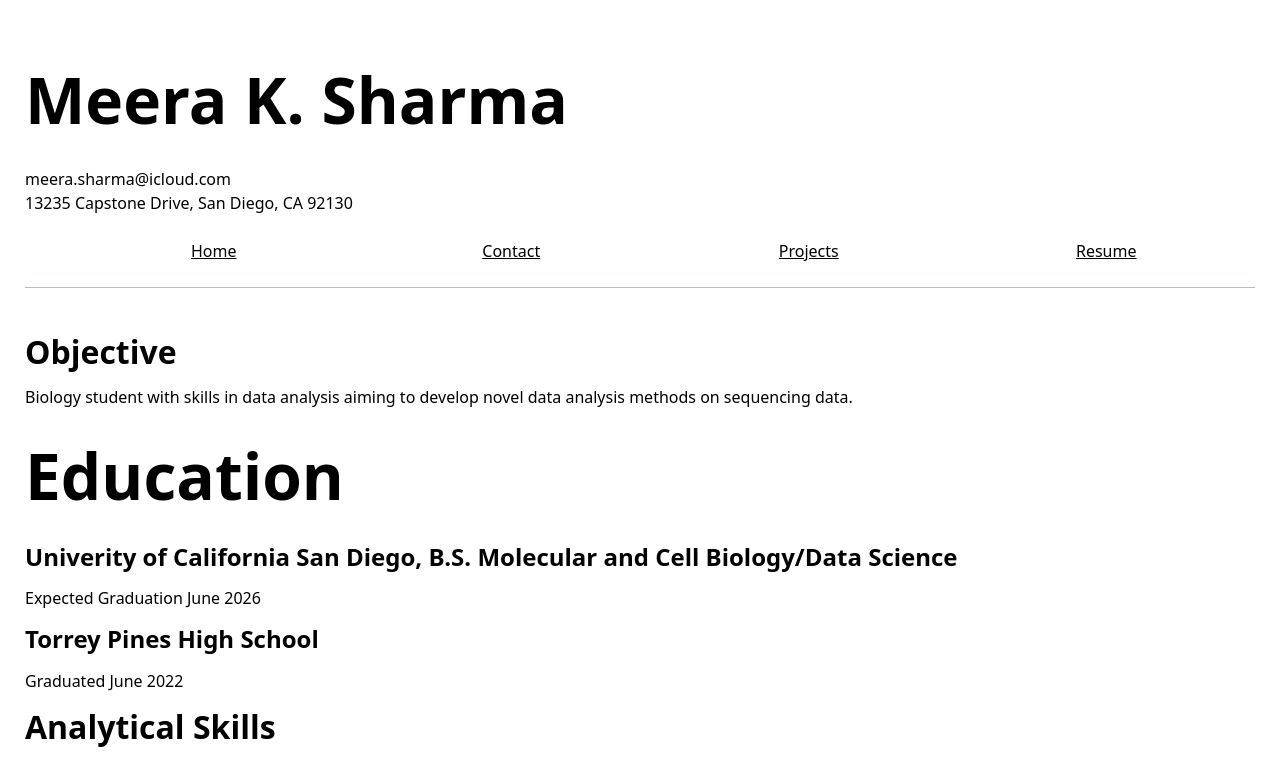
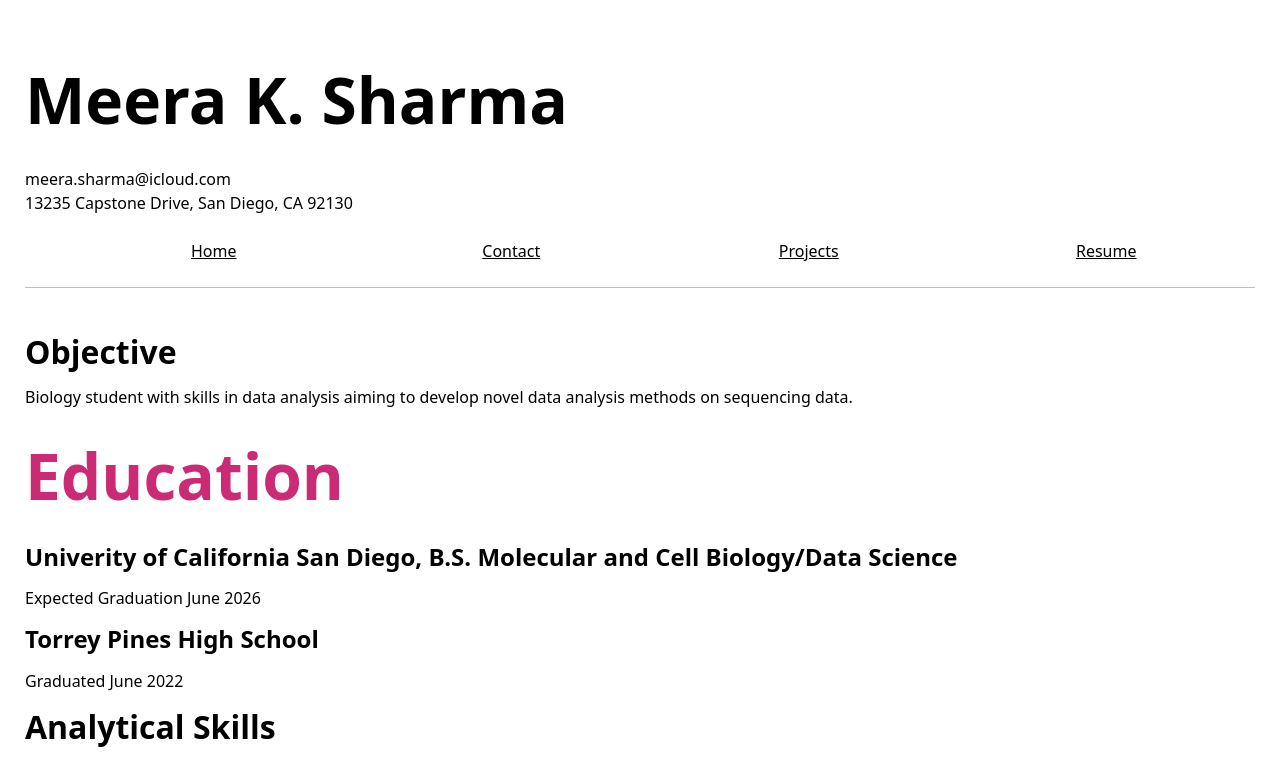
Before and after one commit to msharma-26/portfolio, a plain HTML site: page resume/index.html in a window 1280 px wide. Shown: the top 757 px of the page. Drawn offline with Linux system fonts and the light colour scheme.

Commit message:
added color for resume

```diff
--- a/style.css
+++ b/style.css
@@ -110,3 +110,7 @@ article {
 article h2 {
   margin: 0;
 }
+
+section h1 {
+  color: #cb2a75;
+}
```
